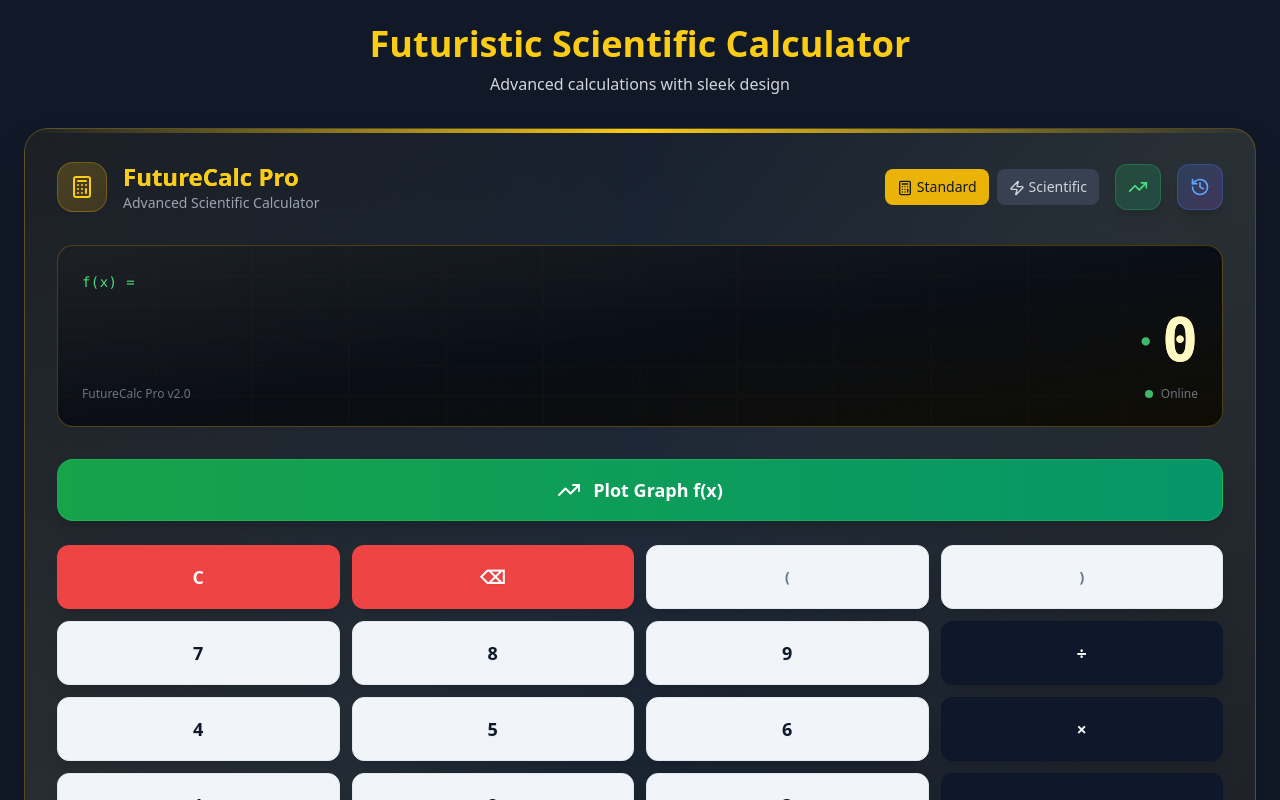
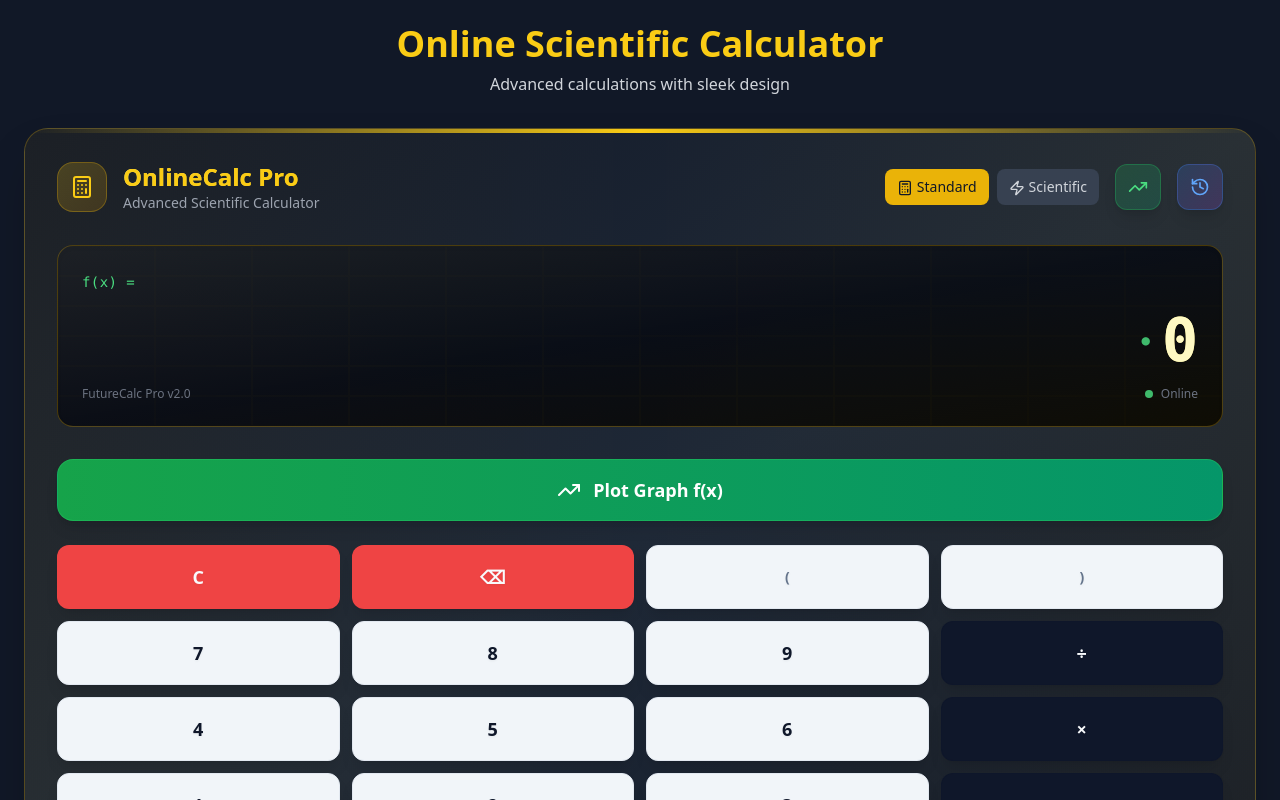
Before and after one commit to Adnaan2003/auric-math-nexus, a React (Vite) app: page / in a window 1280 px wide. Shown: the top 800 px of the page. Built offline with nearby package versions, Linux system fonts and the light colour scheme.

Commit message:
Change calculator title
Update the main heading and page title from "Futuristic Scientific Calculator" to "Online Scientific Calculator".

```diff
--- a/index.html
+++ b/index.html
@@ -13,12 +13,12 @@
     <meta charset="UTF-8" />
     <meta name="viewport" content="width=device-width, initial-scale=1.0" />
     <meta name="google-site-verification" content="3HnqK-VdYSw0Gvki7SZizE2J_mdws5GCxxGC8AmkTgA" />
-    <title>Futuristic Scientific Calculator</title>
-    <meta name="description" content="Advanced futuristic scientific calculator with sleek yellow-themed UI" />
+    <title>Online Scientific Calculator</title>
+    <meta name="description" content="Advanced online scientific calculator with sleek yellow-themed UI" />
     <meta name="author" content="Lovable" />
 
-    <meta property="og:title" content="Futuristic Scientific Calculator" />
-    <meta property="og:description" content="Advanced futuristic scientific calculator with sleek yellow-themed UI" />
+    <meta property="og:title" content="Online Scientific Calculator" />
+    <meta property="og:description" content="Advanced online scientific calculator with sleek yellow-themed UI" />
     <meta property="og:type" content="website" />
     <meta property="og:image" content="https://lovable.dev/opengraph-image-p98pqg.png" />
 
--- a/src/components/Calculator.tsx
+++ b/src/components/Calculator.tsx
@@ -217,7 +217,7 @@ export const Calculator = () => {
               </div>
               <div>
                 <h1 className="text-yellow-400 font-bold text-base sm:text-lg md:text-xl lg:text-2xl bg-gradient-to-r from-yellow-200 to-yellow-500 bg-clip-text text-transparent">
-                  FutureCalc Pro
+                  OnlineCalc Pro
                 </h1>
                 <p className="text-gray-400 text-xs sm:text-sm hidden sm:block">Advanced Scientific Calculator</p>
               </div>
--- a/src/pages/Index.tsx
+++ b/src/pages/Index.tsx
@@ -8,7 +8,7 @@ const Index = () => {
       <div className="max-w-7xl mx-auto">
         <div className="text-center mb-4 sm:mb-6 lg:mb-8">
           <h1 className="text-2xl sm:text-3xl lg:text-4xl font-bold text-yellow-400 mb-2">
-            Futuristic Scientific Calculator
+            Online Scientific Calculator
           </h1>
           <p className="text-sm sm:text-base text-gray-300">Advanced calculations with sleek design</p>
         </div>
```
